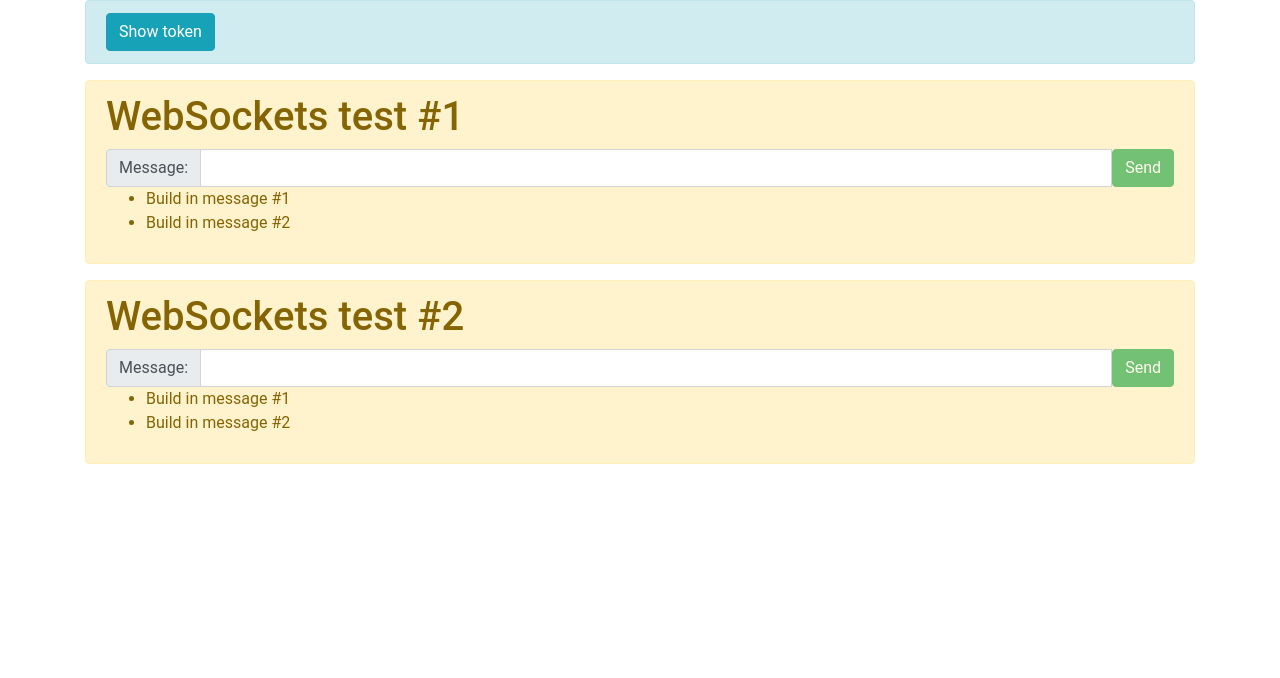
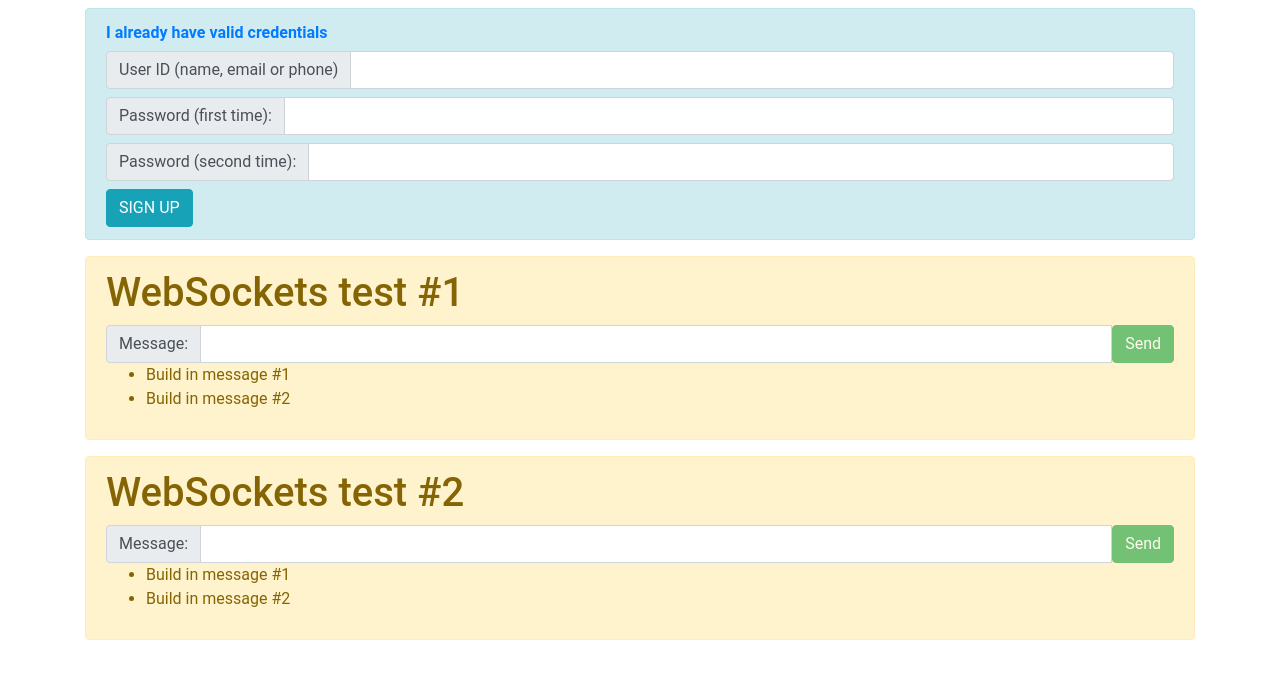
Before and after one commit to Ant0nRocket/NestJS-With-Angular, an Angular app: page / in a window 1280 px wide. Shown: the top 678 px of the page. Built offline with nearby package versions, Linux system fonts and the light colour scheme; no server answers.

Commit message:
[feat] Authorzation

```diff
--- a/src/client/app/components/auth-test/auth-test.component.html
+++ b/src/client/app/components/auth-test/auth-test.component.html
@@ -1,3 +1,52 @@
-<div class="alert alert-info">
-    <button class="btn btn-info" (click)="alert(authService.authToken)">Show token</button>
+<div class="alert alert-info el" *ngIf="authService.authToken">
+    <p>You are logged in (username will be provided later)</p>
+    <button class="btn btn-danger" (click)="logout()">LOG OUT</button>
 </div>
+
+<div class="alert alert-info el" *ngIf="!authService.authToken">
+
+    <a href="#" (click)="mode = 'log in'" *ngIf="mode === 'sign up'">
+        <strong>
+            I already have valid credentials
+        </strong>
+    </a>
+
+    <a href="#" (click)="mode = 'sign up'" *ngIf="mode === 'log in'">
+        <strong>
+            I want to register new user
+        </strong>
+    </a>
+
+    <div class="input-group first-input-field flex-nowrap">
+        <div class="input-group-prepend">
+            <span class="input-group-text" id="addon-wrapping">
+                {{ userIdTypeText }}
+            </span>
+        </div>
+        <input type="text" class="form-control" name="username" (keyup)="onUserIdKeyPressed($event)">
+    </div>
+
+    <div class="input-group flex-nowrap">
+        <div class="input-group-prepend">
+            <span class="input-group-text" id="addon-wrapping">
+                Password (first time):
+            </span>
+        </div>
+        <input type="password" class="form-control" name="password" [(ngModel)]="credentials.password">
+    </div>
+
+    <div class="input-group flex-nowrap" *ngIf="mode === 'sign up'">
+        <div class="input-group-prepend">
+            <span class="input-group-text" id="addon-wrapping">
+                Password (second time):
+            </span>
+        </div>
+        <input type="password" class="form-control" name="password2" [(ngModel)]="credentials.password2">
+    </div>
+
+    <div class="alert alert-danger errors-list" *ngIf="hasErrors">
+        <p *ngFor="let error of errors">{{ error }}</p>
+    </div>
+
+    <button class="btn btn-info" (click)="submit()">{{ mode | uppercase}}</button>
+</div>
--- a/src/client/app/components/auth-test/auth-test.component.scss
+++ b/src/client/app/components/auth-test/auth-test.component.scss
@@ -0,0 +1,11 @@
+.el {
+	margin-top: .5rem;
+}
+
+.input-group {
+	margin-bottom: .5rem;
+}
+
+.first-input-field {
+	margin-top: .4rem;
+}
--- a/src/client/app/components/auth-test/auth-test.component.ts
+++ b/src/client/app/components/auth-test/auth-test.component.ts
@@ -1,22 +1,110 @@
-import { Component, OnInit } from '@angular/core';
+import { Component, OnInit, OnDestroy } from '@angular/core';
 import { AuthService } from '../../services/auth/auth.service';
+import { SignupCredentials } from './signup-credentials';
+import { Subscription, SubscriptionLike } from 'rxjs';
+import { ServiceBus } from '../../services/service-bus.service';
 
 @Component({
   selector: 'app-auth-test',
   templateUrl: './auth-test.component.html',
   styleUrls: ['./auth-test.component.scss']
 })
-export class AuthTestComponent implements OnInit {
+export class AuthTestComponent implements OnInit, OnDestroy {
+
+  /**
+   * User input will be placed here. onChangeUserId()
+   * will parse whether it's a email, phone or login
+   * and fill apropriate field of credentials
+   */
+  userId = '';
+
+  /** Will "fly" on server when submit */
+  credentials: SignupCredentials = new SignupCredentials();
+
+  /** Signup/login errors goes here */
+  errors: string[] = [];
+
+  /** For template simplicity (*ngIf become shorter) */
+  get hasErrors(): boolean {
+    return this.errors.length > 0;
+  }
+
+  /** Current mode: sign up or log in */
+  mode = 'sign up';
+
+  userIdTypeText = 'User ID (name, email or phone)';
+
+  signUpError$: Subscription;
+  authFailed$: Subscription;
 
   constructor(
     public authService: AuthService,
+    private serviceBus: ServiceBus,
   ) { }
 
   ngOnInit(): void {
+    this.signUpError$ = this.serviceBus.onSignUpError.subscribe(
+      (error: string) => { this.errors.push(error) }
+    );
+  }
+
+  ngOnDestroy(): void {
+    this.signUpError$.unsubscribe();
   }
 
   alert(m: any) {
     window.alert(m);
   }
 
+  onUserIdKeyPressed(event: Event) {
+    this.userId = (event.target as HTMLInputElement).value;
+    if (this.userId.trim().length === 0) {
+      // supress empty or space-filled values
+      (event.target as HTMLInputElement).value = '';
+    }
+    this.credentials.username = this.userId;
+    //TODO: determine id type: email, phone, name?
+  }
+
+  /** Fills this.errors array if any errors */
+  checkModelErrors() {
+    this.errors = [];
+
+    if (this.credentials.isEmpty()) return;
+
+    if (this.userId.length === 0)
+      this.errors.push('User ID must be something non-blank.');
+
+    if (this.credentials.password.length === 0)
+      this.errors.push('Password must exist.');
+
+    if (this.mode === 'sign up' && !this.credentials.isPasswordsEqual())
+      this.errors.push('Passwords must be the same.');
+
+  }
+
+  submit() {
+    this.checkModelErrors();
+
+    if (this.hasErrors) return;
+
+    this.authFailed$ = this.serviceBus.onAuthFailed.subscribe(
+      () => {
+        this.errors.push('Wrong user id or password');
+        this.authFailed$.unsubscribe();
+      }
+    );
+
+    if (this.mode === 'sign up')
+      this.authService.signUp(this.credentials);
+
+    if (this.mode === 'log in')
+      this.authService.login(this.credentials);
+  }
+
+  logout() {
+    this.authService.logout();
+    this.credentials = new SignupCredentials();
+    this.errors = [];
+  }
 }
--- /dev/null
+++ b/src/client/app/components/auth-test/signup-credentials.ts
@@ -0,0 +1,22 @@
+import { AuthCredentialsDto } from "../../../../shared/auth/auth-credentials.dto";
+
+export class SignupCredentials extends AuthCredentialsDto {
+    password2: string = '';
+
+    constructor() {
+        super();
+        this.password = '';
+        this.password2 = '';
+    }
+
+    isPasswordsEqual(): boolean {
+        if (!this.password) return false;
+        return this.password === this.password2;
+    }
+
+    isEmpty(): boolean {
+        return this.username?.trim().length === 0 &&
+            this.password?.length === 0 &&
+            this.isPasswordsEqual();
+    }
+}
--- a/src/client/app/services/auth/auth.service.ts
+++ b/src/client/app/services/auth/auth.service.ts
@@ -28,10 +28,11 @@ export class AuthService {
 
   set authToken(authToken: string) {
     this._authToken = authToken;
-    localStorage.setItem('authToken', authToken);
     if (this._authToken) { // success login
+      localStorage.setItem('authToken', authToken);
       this.serviceBus.onAuthSuccess.emit();
     } else { // failed log-in
+      localStorage.removeItem('authToken');
       this.serviceBus.onAuthFailed.emit();
     }
   }
@@ -41,9 +42,6 @@ export class AuthService {
     private http: HttpClient
   ) {
     console.log('Auth service created');
-    if (!environment.production) { // put your DEBUG token here if there is no signup/login
-      this.authToken = 'eyJhbGciOiJIUzI1NiIsInR5cCI6IkpXVCJ9.eyJpZCI6IjVlYTcxNWI4YmIzMDQxMTUzODNmM2U0MSIsImlhdCI6MTU4ODA3NTQ2NywiZXhwIjoxNTg4NjgwMjY3fQ.j0Bea_kXy7lPi1yXlXDYHmoxrQdjiY8QtzDnJh4lkwQ';
-    }
 
     serviceBus.onIncomingWebSocketMessage.subscribe((dto: WebSocketsDto) => {
       if (dto.theme === WebSocketsTheme.ClientConnected) {
@@ -56,13 +54,34 @@ export class AuthService {
 
   signUp(authCredentials: AuthCredentialsDto) {
     this.http.post<AuthTokenDto>(apiConfig.urlSignup, authCredentials).subscribe(
+      // remember that authToken setter will call appropriate subject on bus
       (ok) => {
         this.authToken = ok.token;
       },
       (err) => {
         this.authToken = null;
+        if (err.error.statusCode === 409) // User exists
+          this.serviceBus.onSignUpError.emit('User already exists.');
+        if (err.error.statucCode === 400) // Bad request
+          this.serviceBus.onSignUpError.emit('Some error occured. Check input.');
+        if (err.error.statucCode === 500) // server error
+          this.serviceBus.onSignUpError.emit('Some server side error. Try later.');
       }
     );
+  }
 
+  login(authCredentials: AuthCredentialsDto) {
+    this.http.post<AuthTokenDto>(apiConfig.urlLogin, authCredentials).subscribe(
+      (ok) => {
+        this.authToken = ok.token;
+      },
+      () => {
+        this.authToken = null;
+      }
+    );
+  }
+
+  logout() {
+    this.authToken = null;
   }
 }
--- a/src/client/app/services/service-bus.service.ts
+++ b/src/client/app/services/service-bus.service.ts
@@ -10,11 +10,18 @@ export class ServiceBus {
   /////////////////////////////////////////////////////////////////////////////
   // AUTHORIZATION
 
-  /** Occures when there is successfull (auth token become not-null) */
+  /** Occures when there is some sign-up error */
+  onSignUpError: EventEmitter<string> = new EventEmitter();
+
+  /**
+   * Occures when there is successfull (auth token become not-null).
+   * It could happen in two cases: sign-up or login sucessfull and auth
+   * token returned from server.
+   */
   onAuthSuccess: EventEmitter<void> = new EventEmitter();
 
   /** Occures on auth failed (auth token become null) */
-  onAuthFailed: EventEmitter<void> = new EventEmitter();
+  onAuthFailed: EventEmitter<string> = new EventEmitter();
 
   /////////////////////////////////////////////////////////////////////////////
   // WEBSOCKETS
```
Also changed, not shown: src/client/app/app.module.ts (+10 -7 lines).
